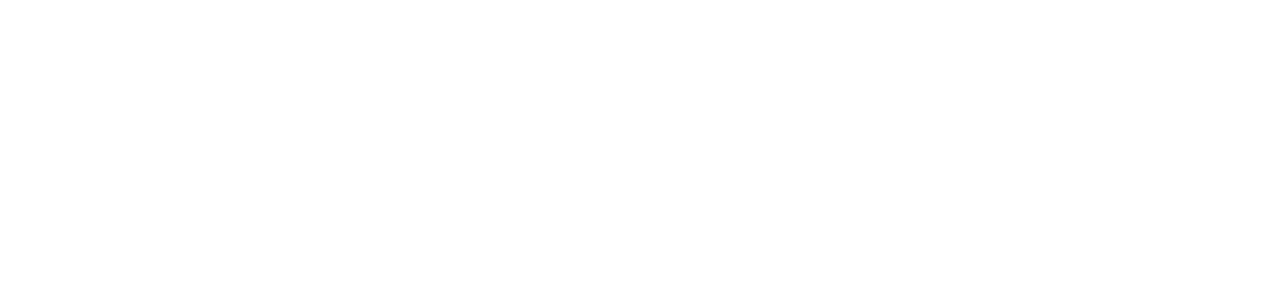
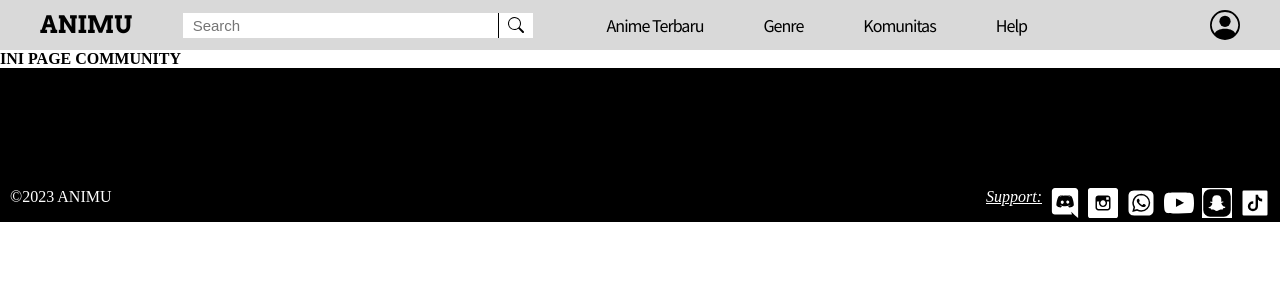
Before and after one commit to fukuhara-ran/aniMu, a React (Vite) app: page /community in a window 1280 px wide. Before the commit this address had no page. Shown: the top 300 px of the page. Built offline with nearby package versions, Linux system fonts and the light colour scheme.

Commit message:
add routers

```diff
--- a/src/App.jsx
+++ b/src/App.jsx
@@ -2,18 +2,20 @@
 import { ProfileContent } from './routes/ProfileContent'
 import { AnimeTerbaru } from './routes/AnimeTerbaru'
 import { Genre } from './routes/Genre'
+import { Community } from './routes/Community'
+import { Help } from './routes/Help'
 import { BrowserRouter as Router, Routes, Route } from 'react-router-dom'
 
 function App() {
-
   return (
-    // Klo mau preview halamannya bisa diubah ubah tagnya soalnya blm pake react router
     <Router>
       <Routes>
         <Route path='/' element={<Home/>}/>
         <Route path='/profile-content' element={<ProfileContent/>}/>
         <Route path='/anime-terbaru' element={<AnimeTerbaru/>}/>
         <Route path='/genre' element={<Genre/>}/>
+        <Route path='/community' element={<Community/>}/>
+        <Route path='/help' element={<Help/>}/>
       </Routes>
     </Router>
   )
--- /dev/null
+++ b/src/routes/Community.jsx
@@ -0,0 +1,14 @@
+import Header from "../components/Header"
+import Footer from "../components/Footer"
+
+export const Community = () => {
+  return (
+    <>
+    <Header/>
+    <div>
+        <b>INI PAGE COMMUNITY</b>
+    </div>
+    <Footer/>
+    </>
+  )
+}
--- /dev/null
+++ b/src/routes/Help.jsx
@@ -0,0 +1,14 @@
+import Header from "../components/Header"
+import Footer from "../components/Footer"
+
+export const Help = () => {
+  return (
+    <>
+    <Header/>
+    <div>
+        <b>INI PAGE HELP!</b>
+    </div>
+    <Footer/>
+    </>
+  )
+}
```
